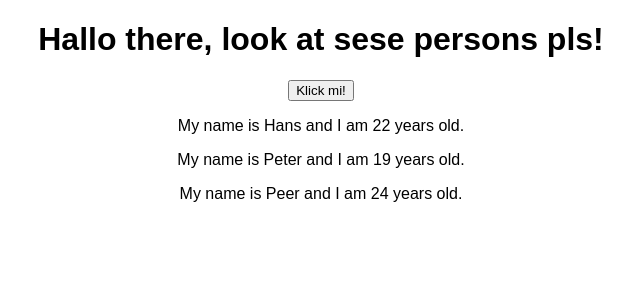
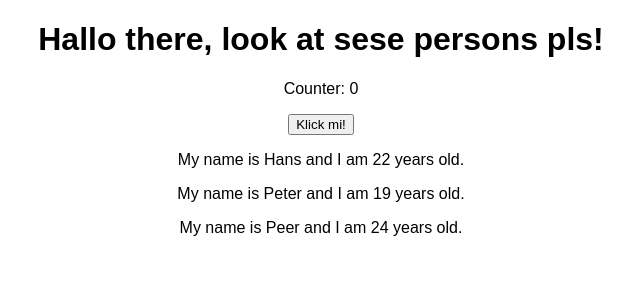
Before and after one commit to servustempore/learning-react, a React (Create React App) app in the folder pr2/: page / in a window 1280 px wide. Shown: the top 300 px of the page, without its empty margins (319-959 px from the left). Built offline with nearby package versions, Linux system fonts and the light colour scheme.

Commit message:
added counter

```diff
--- a/pr2/src/App.js
+++ b/pr2/src/App.js
@@ -17,13 +17,16 @@ class App extends Component {
   }
 
   clickMe = () => {
-    console.log("Clicked!");
+    let counter = this.state.counter;
+    counter++;
+    this.setState({counter: counter});
   }
 
   render() {
     return (
       <div className="App">
         <h1>Hallo there, look at sese persons pls!</h1>
+        <p>Counter: {this.state.counter}</p>
         <button onClick={this.clickMe}>Klick mi!</button>
         {this.state.persons.map(this.personify)}
       </div>
```
